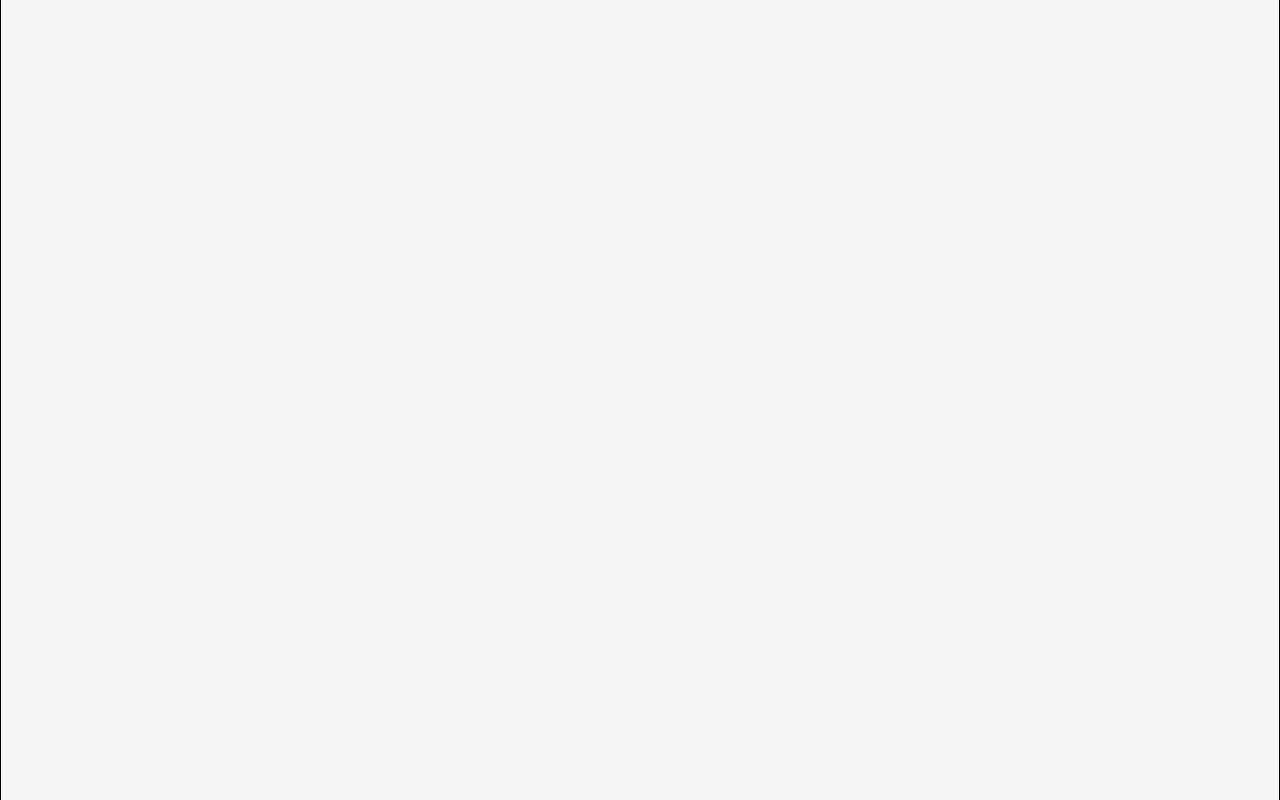
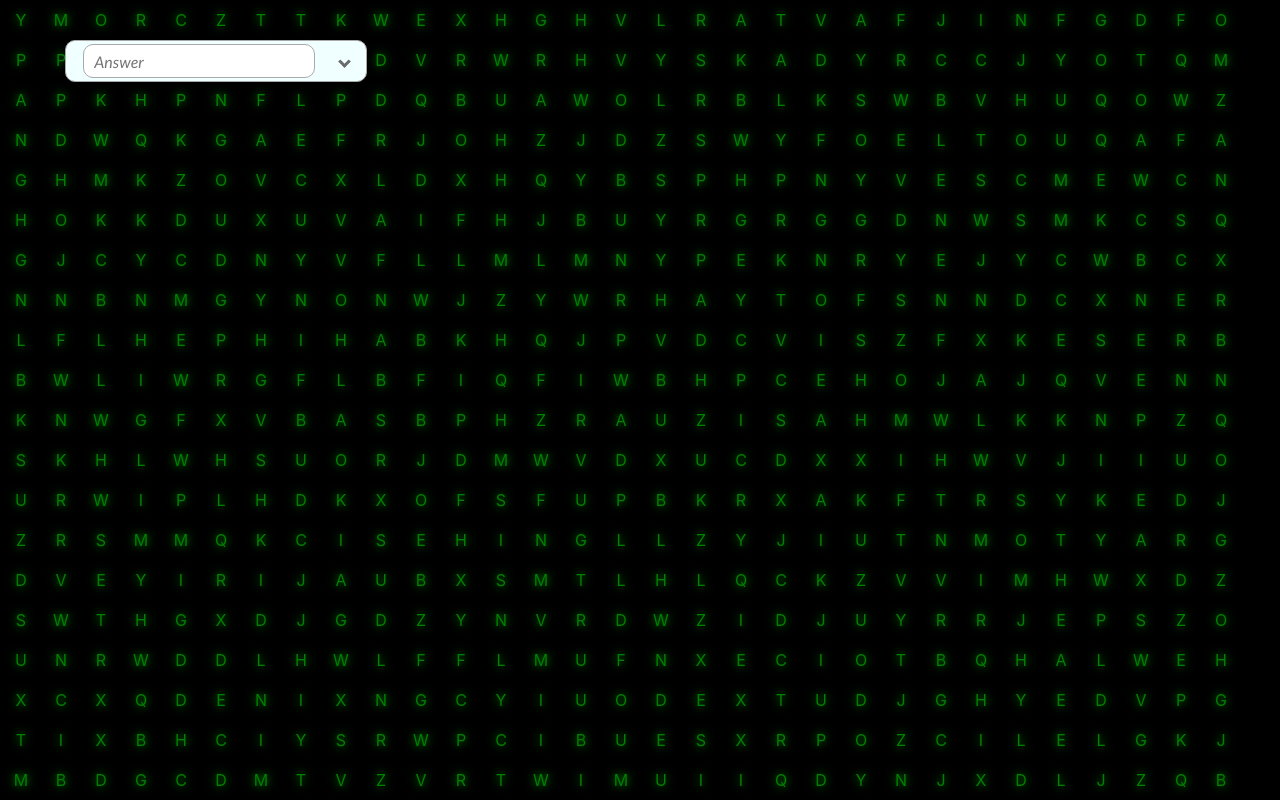
Before and after one commit to Lenoms/puzzles-v4, a React (Create React App) app: page /puzzles-v4/eight in a window 1280 px wide. Before the commit this address had no page. Built offline with nearby package versions, Linux system fonts and the light colour scheme.

Commit message:
Matrix: Added matrix level. Nearly functional, needs a clean up though

```diff
--- /dev/null
+++ b/src/Levels/8/Matrix.css
@@ -0,0 +1,20 @@
+.level-matrix-div {
+    height: 100%;
+    width: 100%;
+    background-color: black;
+    display: flex;
+    flex-wrap: wrap;
+    align-content: flex-start;
+}
+
+.matrix-letter-box {
+    width: 30px;
+    aspect-ratio: 1;
+    display: flex;
+    justify-content: center;
+    align-items: center;
+    color: green;
+    cursor: pointer;
+    padding: 5px;
+    text-shadow: 0 0 10px rgba(0, 255, 0, 0.7); /* Neon green glow */
+}
--- /dev/null
+++ b/src/Levels/8/Matrix.jsx
@@ -0,0 +1,84 @@
+import { useEffect, useState, useRef } from "react";
+import AnswerAndHintBox from "../../components/AnswerAndHintBox";
+import "./Matrix.css";
+
+function Matrix() {
+
+  const matrixContainerRef = useRef(null);
+
+  const generateRandomLetters = (count) => {
+    const randomLetters = [];
+    for (let i = 0; i < count; i++) {
+      const randomCharCode = 65 + Math.floor(Math.random() * 26);
+      randomLetters.push(String.fromCharCode(randomCharCode));
+    }
+    return randomLetters;
+  };
+
+
+  const calculateNumberOfLetters = () => {
+    const letterBoxHeight = 40; // Hardcoded height of the letter box
+    const letterBoxWidth = 40;  // Hardcoded width of the letter box
+
+    const screenHeight = window.innerHeight;
+    const screenWidth = window.innerWidth;
+
+    const rows = Math.ceil(screenHeight / letterBoxHeight);
+    const columns = Math.ceil(screenWidth / letterBoxWidth);
+
+    console.log(rows, columns, rows*columns)
+    return rows * columns;
+  };
+
+
+  const [letters, setLetters] = useState(() => generateRandomLetters(calculateNumberOfLetters()));
+  const [hoveredIndex, setHoveredIndex] = useState(null);
+
+  useEffect(() => {
+    console.log(letters.length)
+    const intervalId = setInterval(() => {
+      setLetters((prevLetters) => {
+        const updatedLetters = prevLetters.map((letter, index) => {
+          if (index === hoveredIndex) {
+            return "A"; // Keep the hovered letter as "A"
+          } else {
+            return generateRandomLetters(1)[0]; // Change other letters
+          }
+        });
+        return updatedLetters;
+      });
+    }, 80);
+
+    return () => clearInterval(intervalId);
+  }, [hoveredIndex]);
+
+  const handleHover = (index) => {
+    let timeoutId;
+    timeoutId = setTimeout(() => {
+      setHoveredIndex(index);
+    }, 500); // Set the delay time here (in milliseconds)
+
+    return () => clearTimeout(timeoutId);
+  };
+
+  useEffect(() => {
+    setLetters(generateRandomLetters(calculateNumberOfLetters()));
+  }, [window.innerHeight, window.innerWidth]);
+
+  return (
+    <div className="level-matrix-div" ref={matrixContainerRef}>
+      <AnswerAndHintBox />
+      {letters.map((letter, index) => (
+        <div
+          className="matrix-letter-box"
+          key={index}
+          onMouseOver={() => handleHover(index)}
+        >
+          {letter}
+        </div>
+      ))}
+    </div>
+  );
+}
+
+export default Matrix;
--- a/src/routes/GameRoutes.js
+++ b/src/routes/GameRoutes.js
@@ -6,6 +6,7 @@ import Flowers from "../Levels/1/Flowers";
 import Colours from "../Levels/3/Colours";
 import Torches from "../Levels/11/Torches";
 import Castle from "../Levels/2/Castle";
+import Matrix from "../Levels/8/Matrix";
 
 function GameRoutes() {
   let location = useLocation();
@@ -16,6 +17,7 @@ function GameRoutes() {
       <Route exact path="/puzzles-v4/two" element={<Castle />} />
       <Route exact path="/puzzles-v4/three" element={<Colours />} />
       <Route exact path="/puzzles-v4/four" element={<Four />} />
+      <Route exact path="/puzzles-v4/eight" element={<Matrix />} />
       <Route exact path="/puzzles-v4/eleven" element={<Torches />} />
     </Routes>
   );
```
Also changed, not shown: Puzzles-v4 ideas.txt.
